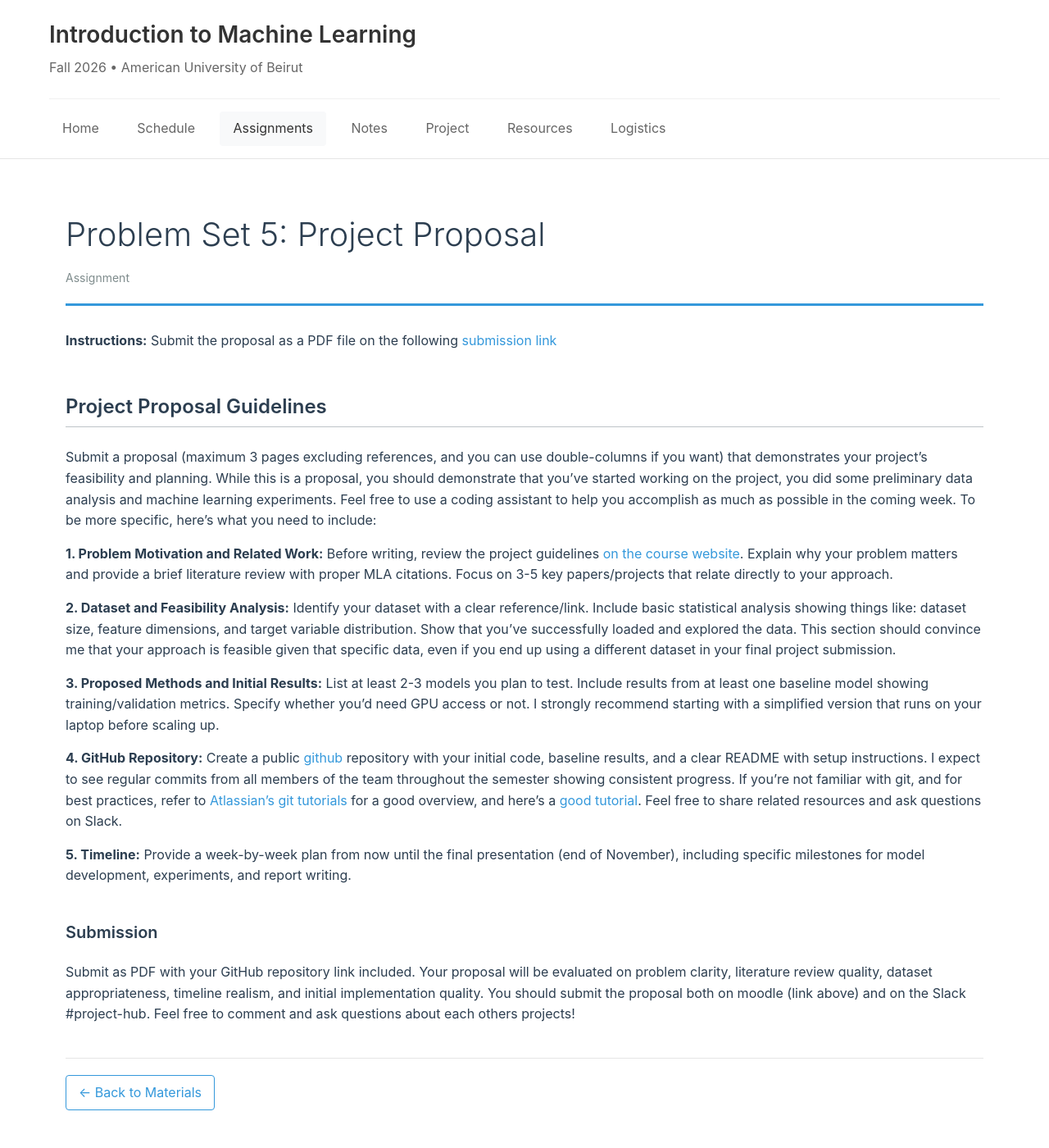
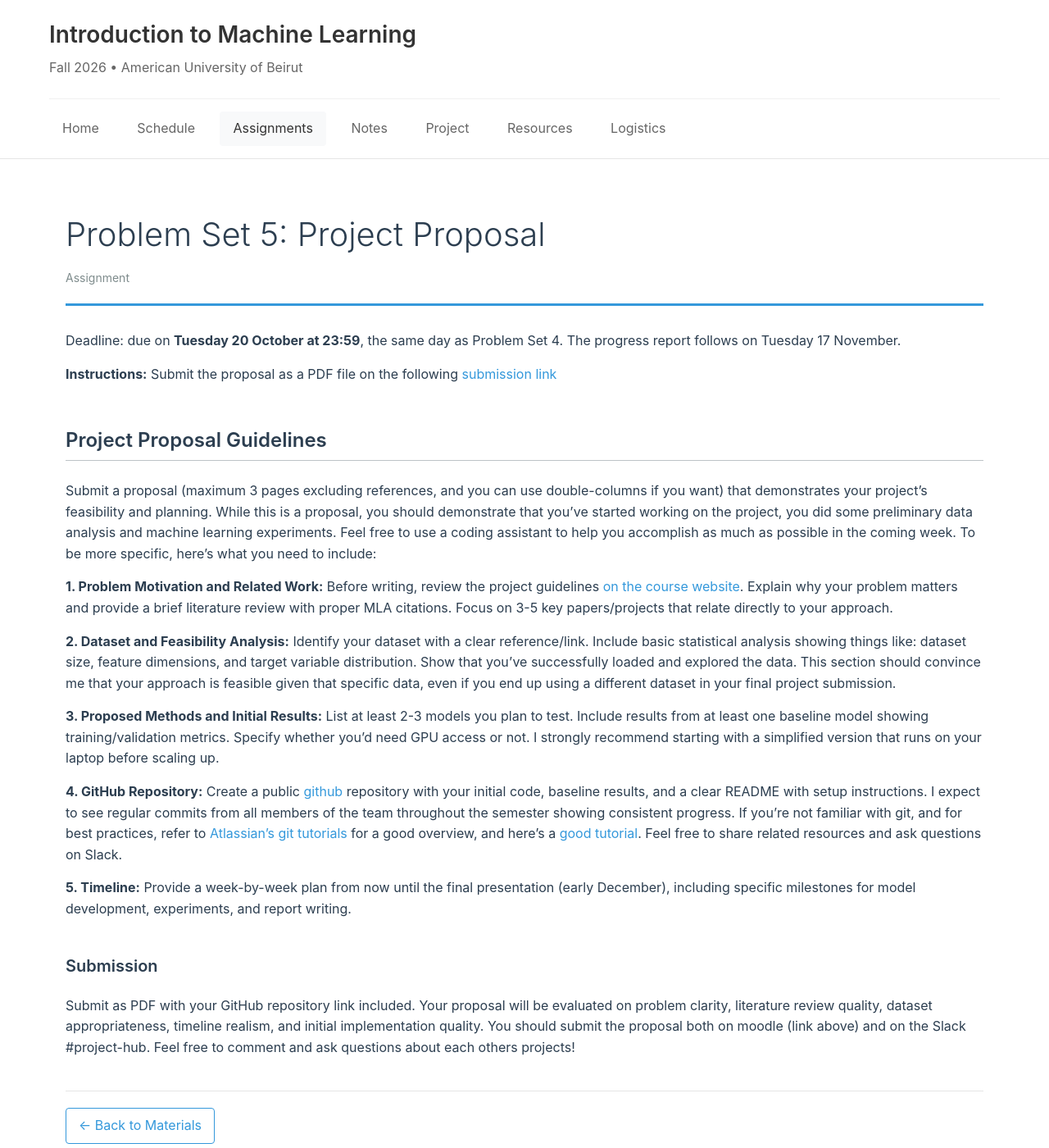
Before and after one commit to Data-Driven-Modeling-Lab/intro2ml, a Jekyll site: the page built from materials/assignments/hw5.md, in a window 1280 px wide and 1400 px high. Shown: the whole window at 82% size. Built offline with Jekyll 4.4.1, drawn with Linux system fonts in a browser that asks for light colours.

Commit message:
PS4 and the project proposal (PS5) both due Tuesday Oct 20, 23:59; both still hidden
PS5 no longer falls on the midterm day (Nov 5). The proposal page points to the
Nov 17 progress report and the early December presentations.

Co-Authored-By: Claude Opus 5.5 <noreply@anthropic.com>

```diff
--- a/materials/assignments/hw5.md
+++ b/materials/assignments/hw5.md
@@ -5,6 +5,8 @@ category: "Assignment"
 permalink: /materials/assignments/hw5/
 ---
 
+
+Deadline: due on **Tuesday 20 October at 23:59**, the same day as Problem Set 4. The progress report follows on Tuesday 17 November.
 
 **Instructions:** Submit the proposal as a PDF file on the following [submission link](https://lms.aub.edu.lb/mod/assign/view.php?id=2417631)
 
@@ -25,7 +27,7 @@ List at least 2-3 models you plan to test. Include results from at least one bas
 Create a public [github](https://github.com/) repository with your initial code, baseline results, and a clear README with setup instructions. I expect to see regular commits from all members of the team throughout the semester showing consistent progress. If you're not familiar with git, and for best practices, refer to [Atlassian's git tutorials](https://www.atlassian.com/git/tutorials/comparing-workflows/gitflow-workflow) for a good overview, and here's a [good tutorial](https://learngitbranching.js.org/). Feel free to share related resources and ask questions on Slack.
 
 **5. Timeline:**
-Provide a week-by-week plan from now until the final presentation (end of November), including specific milestones for model development, experiments, and report writing.
+Provide a week-by-week plan from now until the final presentation (early December), including specific milestones for model development, experiments, and report writing.
 
 ### Submission
 Submit as PDF with your GitHub repository link included. Your proposal will be evaluated on problem clarity, literature review quality, dataset appropriateness, timeline realism, and initial implementation quality. You should submit the proposal both on moodle (link above) and on the Slack #project-hub. Feel free to comment and ask questions about each others projects!
```
Also changed, not shown: _data/assignments.yml (+8 -6 lines), materials/assignments/hw4.md (+2 -0 lines).
